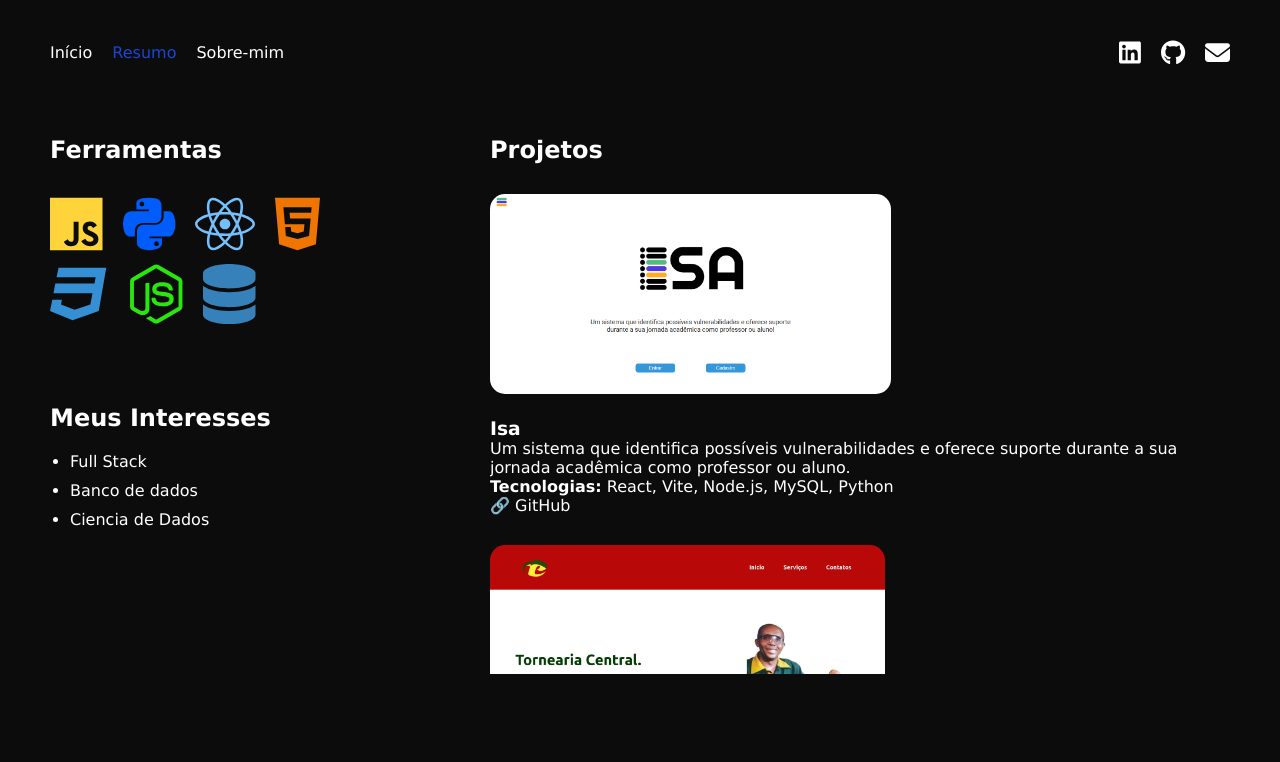
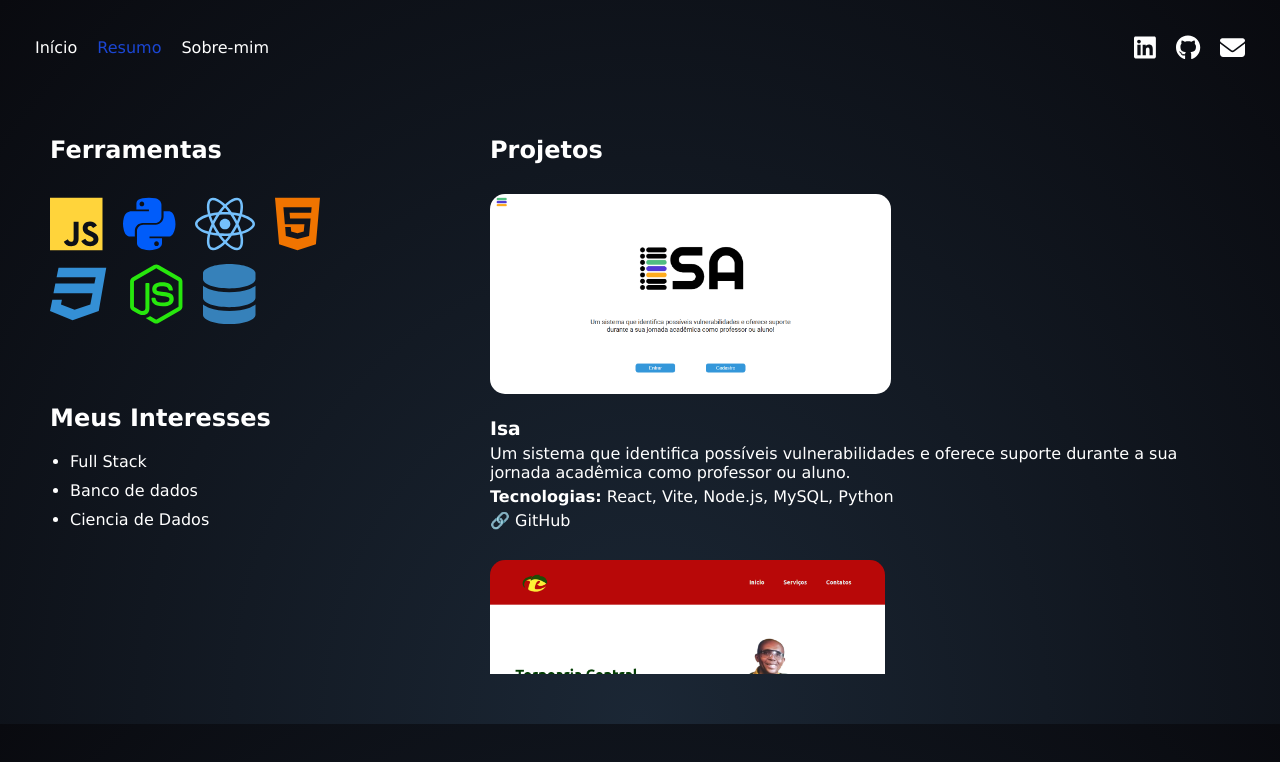
Before and after one commit to AthamsM/MeuPortifolio, a React (Vite) app: page /projetos in a window 1280 px wide. Shown: the top 762 px of the page. Built offline with nearby package versions, Linux system fonts and the light colour scheme.

Commit message:
ajustes finos

```diff
--- a/src/index.css
+++ b/src/index.css
@@ -6,7 +6,7 @@
 }
 
 body {
-   background-color: rgba(0, 0, 0, 0.952);
+   background: radial-gradient(ellipse at bottom, #1B2735 0%, #090A0F 100%);
    color: white;
    font-family: Verdana, Geneva, Tahoma, sans-serif;
 }
@@ -27,8 +27,8 @@ span {
 /* Header */
 
 .header {
-   padding: 20px;
-   margin: 20px;
+   padding: 15px;
+   margin: 10px;
 }
 
 .header .flex {
@@ -38,7 +38,13 @@ span {
 
 .headerLink a {
    padding: 10px;
+   display: inline-block;
+   transition: .2s;
 }
+.headerLink a:hover {
+   transform: scale(1.1);
+}
+
 .headerLink a.ativar {
    color: rgb(27, 70, 212);
  }
@@ -54,11 +60,12 @@ span {
 
 /* Main */
 .main {
-   background-image: url("./assets/fotos/capaFundo.jpg");
+   background-image: url("./assets/fotos/capaFundo2.jpg");
    background-repeat: no-repeat;
    background-position: top;
    background-size: 1520px;
    height: 86vh;
+   max-width: 100%;
    display: flex;
    align-items: center;
 }
@@ -196,3 +203,16 @@ span {
    margin-bottom: 20px;
    border-radius: 15px;
 }
+.projetos-card h3{
+   margin-bottom: 5px;
+}
+.projetos-card p{
+   margin-bottom: 5px;
+}
+.projetos-card a{
+   transition: .2s;
+   display: inline-block;
+}
+.projetos-card a:hover{
+   transform: scale(1.1);
+}
```
Also changed, not shown: src/assets/fotos/capaFundo2.jpg (added).
